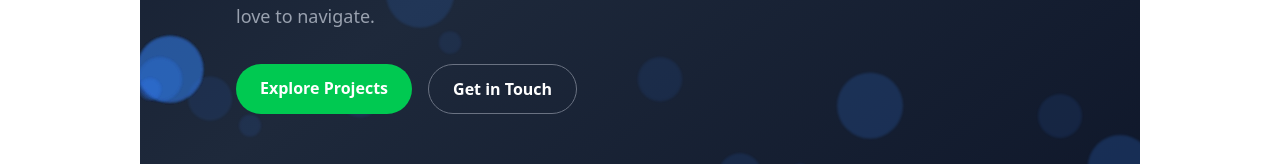
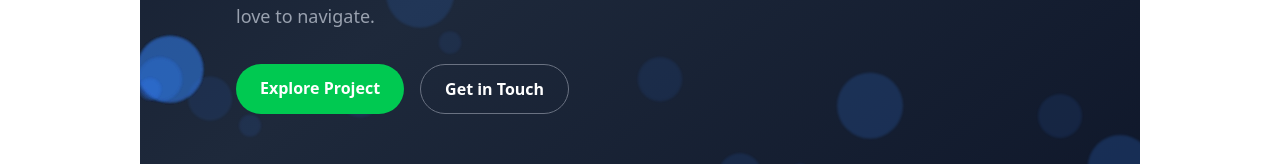
Before and after one commit to Sarthak-Adk/Portfolilo, a React (Vite) app: page / in a window 1280 px wide. Shown: the part 613-777 px from the top of the page. Built offline with nearby package versions, Linux system fonts and the light colour scheme.

Commit message:
changing the about section

```diff
--- a/src/Pages/Home.jsx
+++ b/src/Pages/Home.jsx
@@ -54,7 +54,7 @@ export default function Hero() {
             className="px-6 py-2 sm:py-3 bg-green-500 hover:bg-green-600 rounded-full font-semibold text-white transition-all duration-300"
             whileHover={{ scale: 1.05 }}
           >
-            Explore Projects
+            Explore Project
           </motion.a>
 
           <motion.a
@@ -63,6 +63,7 @@ export default function Hero() {
             whileHover={{ scale: 1.05 }}
           >
             Get in Touch
+
           </motion.a>
         </div>
       </div>
```
Also changed, not shown: 1 other file (tests, documents, lock files or other folders).
